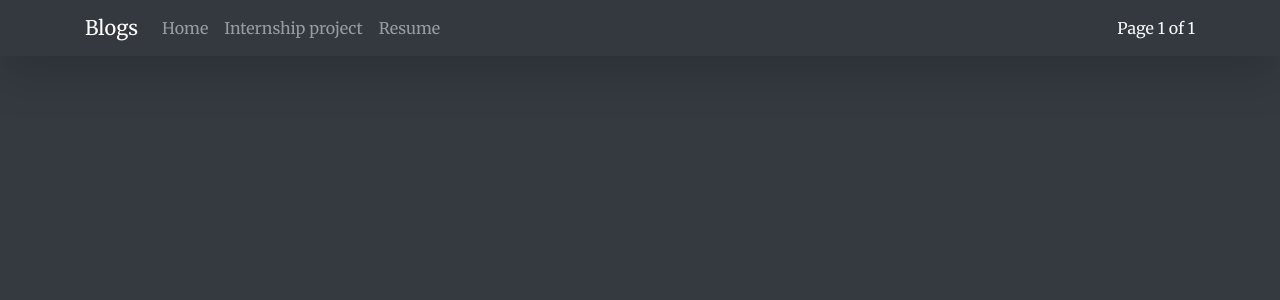
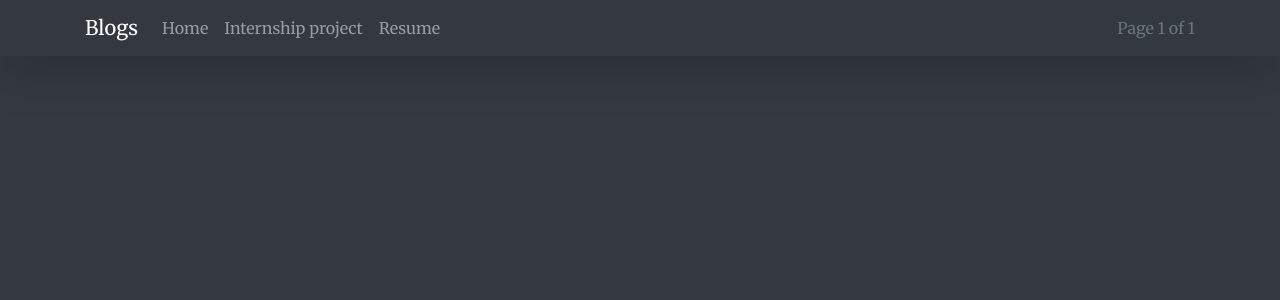
Before and after one commit to yaquake/portfolio-project, a Django app: a page that uses blog/templates/blog/allblogs.html in a window 1280 px wide. Shown: the top 300 px of the page. Run offline with Django 3.2, Linux system fonts and the light colour scheme; data that the repository does not hold is empty; some libraries are stand-ins or nearby versions.

Commit message:
Final fix of pagination style

```diff
--- a/blog/templates/blog/allblogs.html
+++ b/blog/templates/blog/allblogs.html
@@ -71,11 +71,13 @@
 
             </ul>
             {% if blogs.has_previous %}
-                <a href="{% url 'allblogs' blogs.previous_page_number %}" class="text-light">Previous    </a>
+                <a href="{% url 'allblogs' blogs.previous_page_number %}" class="text-light">Previous</a>&nbsp&nbsp&nbsp&nbsp
             {% endif %}
-            <a href="{% url 'allblogs' blogs.number %}" class="text-light disabled">Page {{ blogs.number }} of {{ blogs.paginator.num_pages }}</a>
+{#            <a href="{% url 'allblogs' blogs.number %}" class="text-muted">#}
+            <span class="text-muted">Page {{ blogs.number }} of {{ blogs.paginator.num_pages }}</span>
+{#            </a>#}
             {% if blogs.has_next %}
-                <a href="{% url 'allblogs' blogs.next_page_number %}" class="text-light>    Next</a>
+                &nbsp&nbsp&nbsp&nbsp<a href="{% url 'allblogs' blogs.next_page_number %}" class="text-light">Next</a>
         {% endif %}
             </div>
         </div>
```
